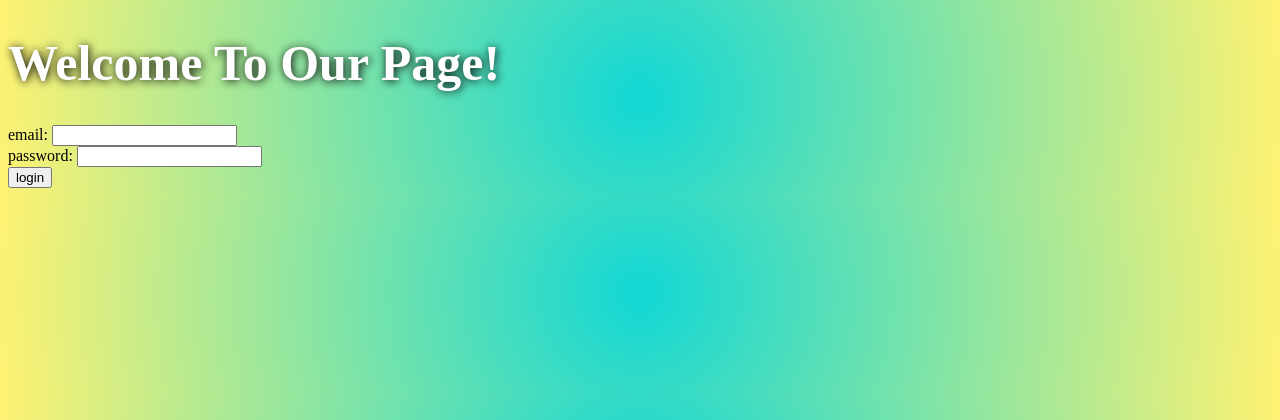
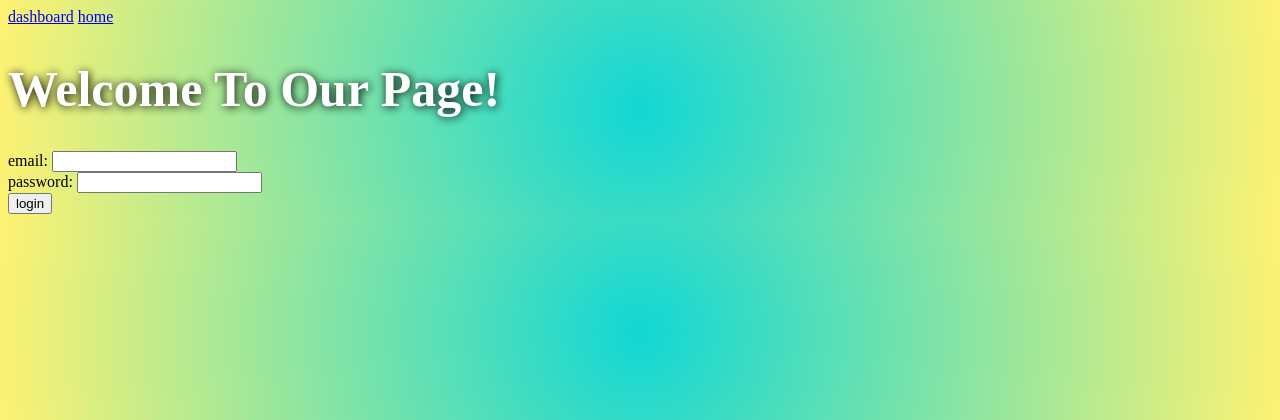
Before and after one commit to SD-github21/meet-friends, a Node server app: page / in a window 1280 px wide. Shown: the top 420 px of the page. Run offline with Node 20, Linux system fonts and the light colour scheme; some libraries are stand-ins or nearby versions.

Commit message:
added basic navigation to page

```diff
--- a/views/layouts/main.handlebars
+++ b/views/layouts/main.handlebars
@@ -6,7 +6,10 @@
     <meta name="viewport" content="width=device-width, initial-scale=1.0">
     <title>Meet Friends</title>
 </head>
-
+<nav>
+    <a href="/dashboard">dashboard</a>
+    <a href="/">home</a>
+</nav>
 <body style ="background: radial-gradient(circle, rgba(17,215,213,1) 0%, rgba(255,242,114,1) 100%, rgba(14,226,220,1) 100%);">
     <main>{{{body}}}</main>
 </body>
```
